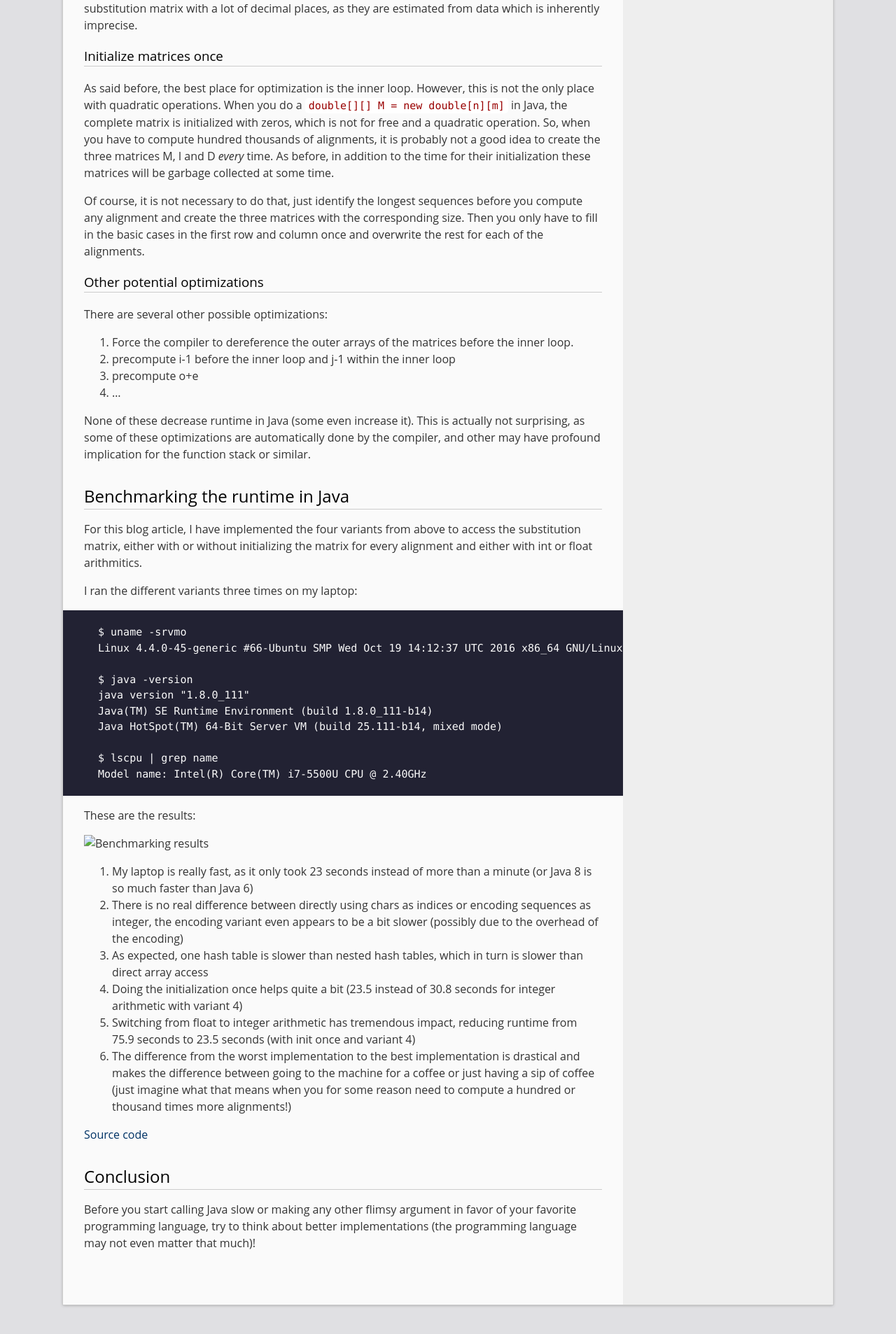
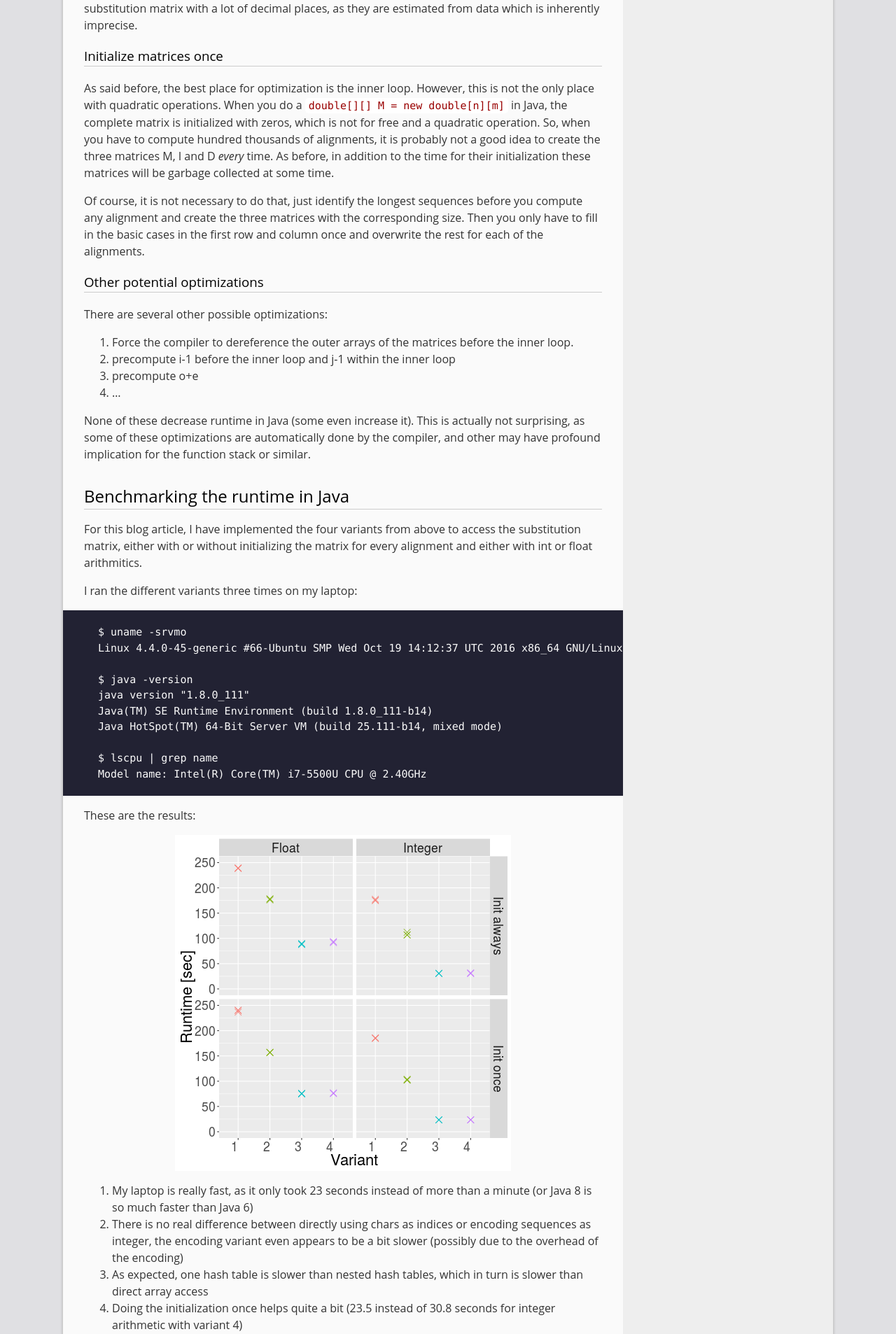
Before and after one commit to Dreta/florianerhard.github.io, a Jekyll site: the page built from _posts/2016-11-05-implementing-gotoh.md, in a window 1280 px wide. Shown: the part 4494-6400 px from the top of the page at 70% size. Built offline with Jekyll 4.4.1, drawn with Linux system fonts in a browser that asks for light colours; formulas are drawn with MathJax 3; comment, search, counter and statistics services are not loaded.

Commit message:
Correct image

```diff
--- a/_posts/2016-11-05-implementing-gotoh.md
+++ b/_posts/2016-11-05-implementing-gotoh.md
@@ -162,7 +162,7 @@ I ran the different variants three times on my laptop:
 
 These are the results:
 
-![Benchmarking results]({{ site.url }}/assets/gotoh.png)
+![Benchmarking results]({{ site.url }}/assets/gotoh/gotoh.png)
 
 1. My laptop is really fast, as it only took 23 seconds instead of more than a minute (or Java 8 is so much faster than Java 6)
 2. There is no real difference between directly using chars as indices or encoding sequences as integer, the encoding variant even appears to be a bit slower (possibly due to the overhead of the encoding)
```
